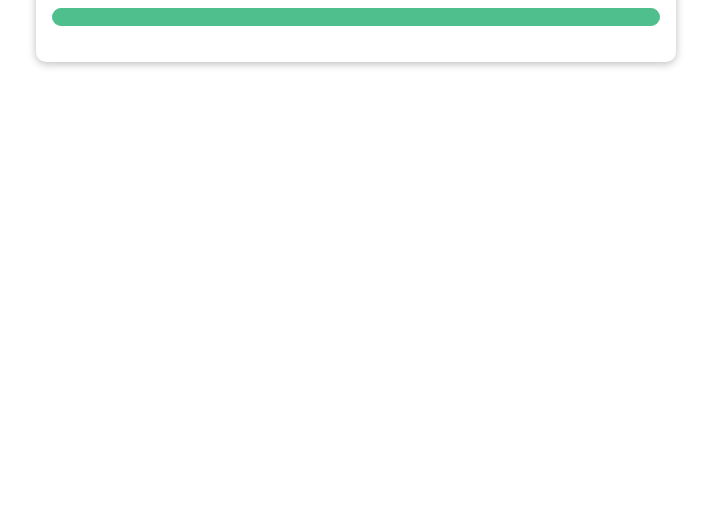
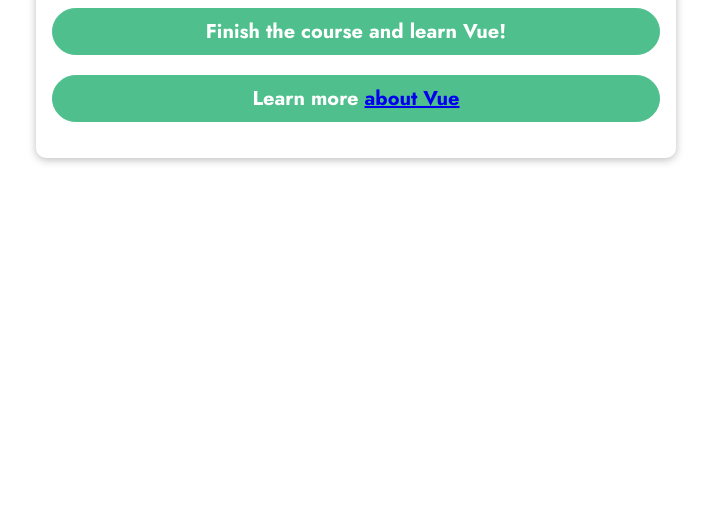
Before and after one commit to Vanes-git/Vue-learning, a plain HTML site: page basics/index.html in a window 1280 px wide. Shown: the part 295-800 px from the top of the page, without its empty margins (284-995 px from the left). Drawn offline with nearby package versions, Linux system fonts and the light colour scheme.

Commit message:
interpolation and v-bind

```diff
--- a/basics/app.js
+++ b/basics/app.js
@@ -1,9 +1,10 @@
 const app = Vue.createApp({
     data() {
         return {
-            courseGoal: 'Finish the course and learn Vue!'
+            courseGoal: "Finish the course and learn Vue!",
+            vueLink: 'https://veujs.org/',
         };
-    }
+    },
 });
 
-app.mount('#user-goal');
+app.mount("#user-goal");
--- a/basics/index.html
+++ b/basics/index.html
@@ -18,7 +18,8 @@
     </header>
     <section id="user-goal" >
       <h2>My Course Goal</h2>
-      <p></p>
+      <p>{{ courseGoal }}</p>
+      <p>Learn more <a v-bind:href="vueLink">about Vue</a></p>
     </section>
   </body>
 </html>
```
